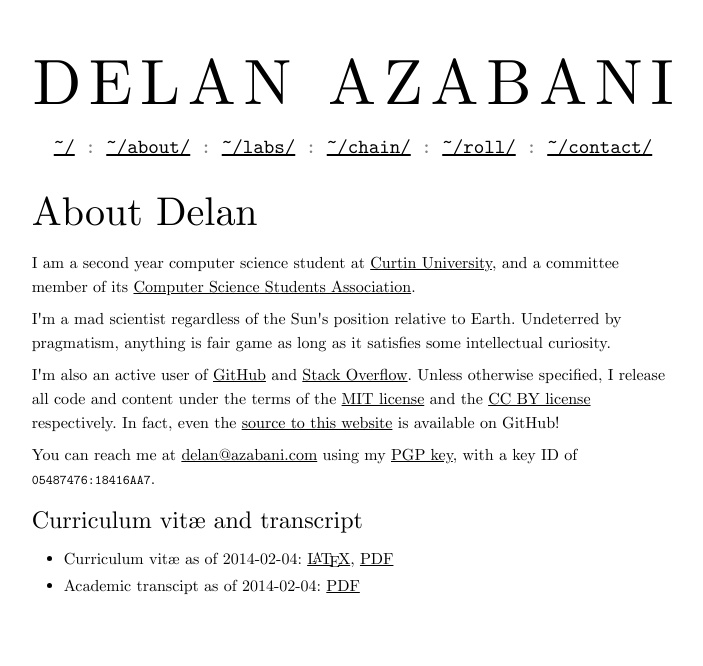
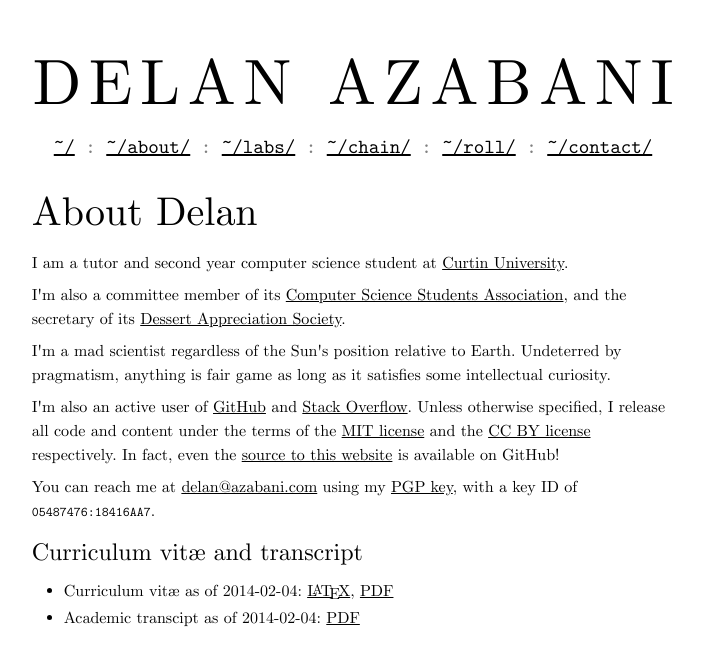
Before and after one commit to delan/www.azabani.com, a Jekyll site: the page built from about/index.html, in a window 1280 px wide. Shown: the top 666 px of the page, without its empty margins (287-990 px from the left). Built offline with Jekyll 4.4.1, drawn with Linux system fonts in a browser that asks for light colours.

Commit message:
updated about

```diff
--- a/about/index.html
+++ b/about/index.html
@@ -3,10 +3,13 @@
 title: About Delan
 ---
 
-<p>I am a second year computer science student at <a
-href="https://www.curtin.edu.au/">Curtin University</a>, and a committee member
-of its <a href="http://www.comssa.org.au/">Computer Science Students
-Association</a>.
+<p>I am a tutor and second year computer science student at <a
+href="https://www.curtin.edu.au/">Curtin University</a>.
+
+<p>I'm also a committee member of its <a href="http://www.comssa.org.au/"
+>Computer Science Students Association</a>, and the secretary of its <a
+href="http://www.dessertappreciationsociety.com/">Dessert Appreciation
+Society</a>.
 
 <p>I'm a mad scientist regardless of the Sun's position relative to Earth.
 Undeterred by pragmatism, anything is fair game as long as it satisfies some
```
